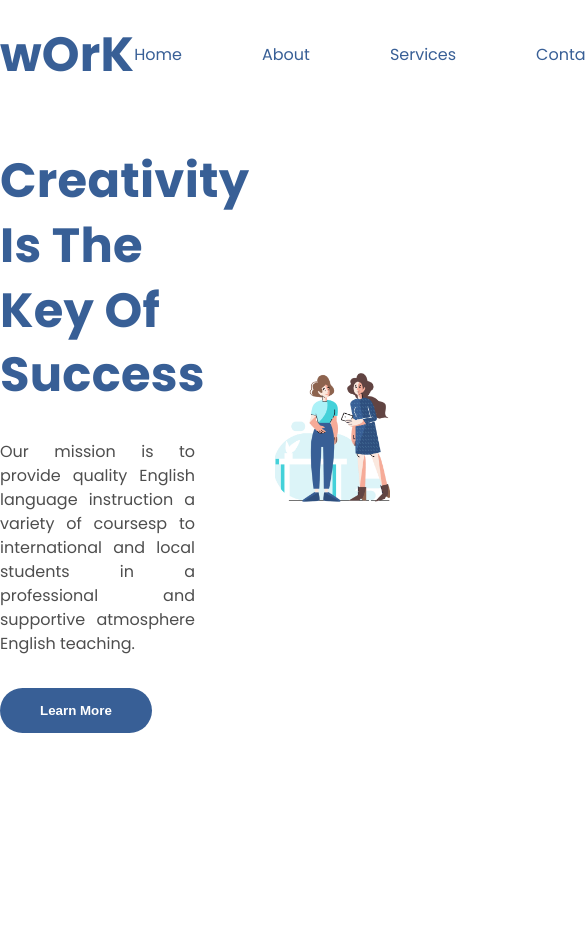
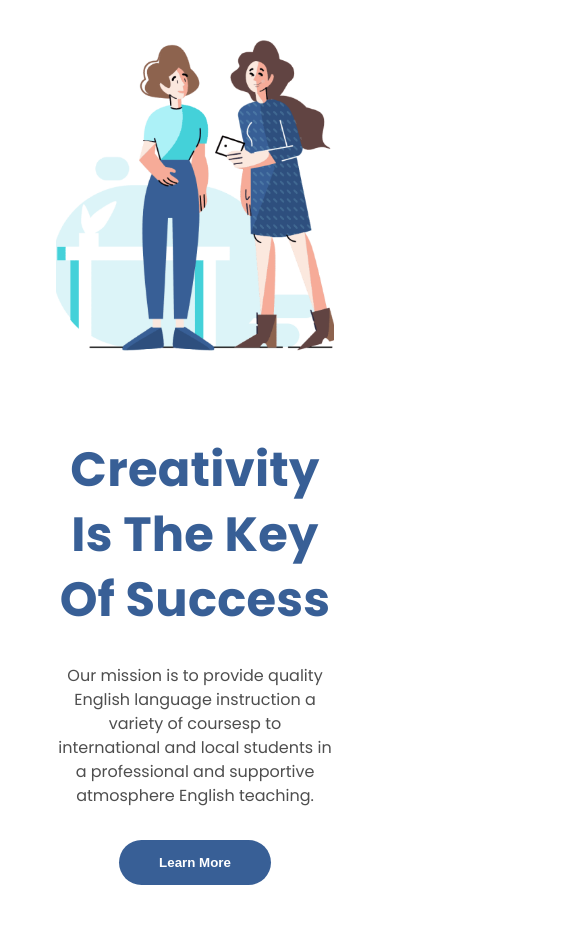
Before and after one commit to omegatanvir/work, a plain HTML site: page index.html in a window 390 px wide. Shown: the top 925 px of the page, 585 px wide, since content can reach past the window. Before the commit the page ends 844 px from the top, so only its background shows below. Drawn offline with Linux system fonts and the light colour scheme.

Commit message:
Hero Section Responsive Update

```diff
--- /dev/null
+++ b/assets/css/responsive.css
@@ -0,0 +1,20 @@
+@media screen and (max-width: 576px) {
+    nav{
+        display: none;
+    }
+    .hero-section{
+        flex-direction: column-reverse;
+    }
+
+    .hero-content,
+    .hero-img{
+        width: 100%;
+        padding: 0 3.5rem;
+    }
+    .hero-content{
+        text-align: center;
+    }
+    .hero-content p{
+        text-align: center;
+    }
+}
--- a/index.html
+++ b/index.html
@@ -5,6 +5,7 @@
     <meta name="viewport" content="width=device-width, initial-scale=1.0">
     <title>Work</title>
     <link rel="stylesheet" href="/assets/css/style.css">
+    <link rel="stylesheet" href="./assets/css/responsive.css">
 </head>
 <body>
     <header>
```
